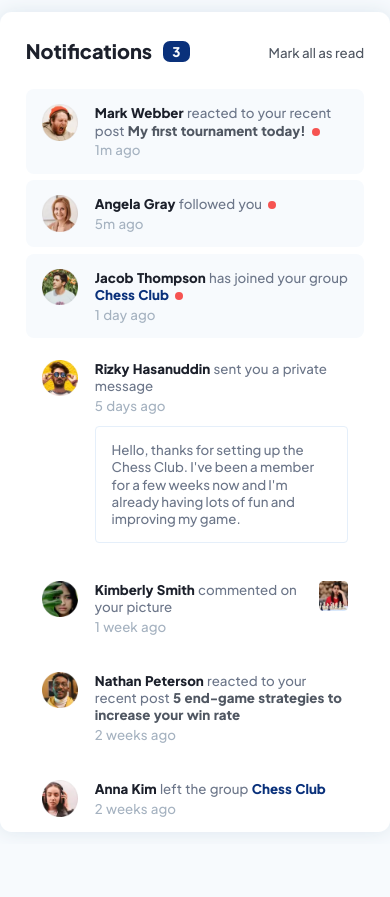
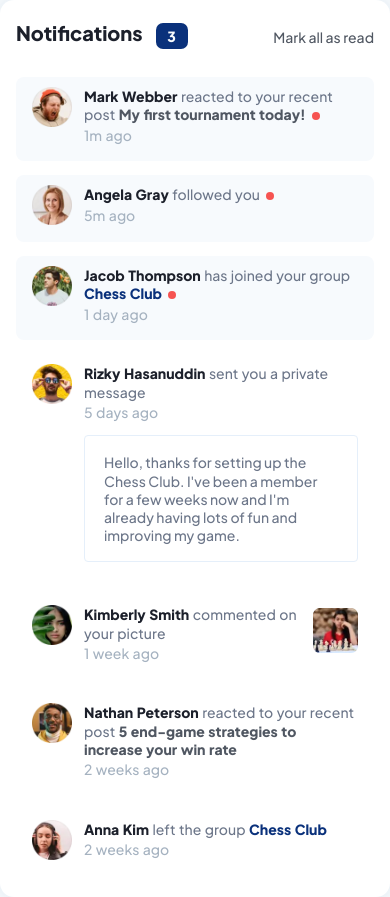
Before and after one commit to Himanshu-196018/notification-page-with-animation, a React (Vite) app: page / in a window 390 px wide. Before the commit the page ends 844 px from the top, so only its background shows below. Built offline with nearby package versions, Linux system fonts and the light colour scheme.

Commit message:
style for mobile complete

```diff
--- a/src/styles/index.css
+++ b/src/styles/index.css
@@ -163,8 +163,20 @@ a {
 }
 
 .pictures {
+  width: 5.1rem;
+  height: 5rem;
+  display: grid;
+  border-radius: 8px;
+  place-content: center;
+  &:hover {
+    background-color: var(--light-grayish-blue2);
+  }
+}
+
+.pictures img {
   width: 4.5rem;
-  justify-self: flex-end;
+  height: 4.5rem;
+  place-content: center;
 }
 
 a:hover,
@@ -174,7 +186,30 @@ a:hover,
 
 /* styling for mobiles */
 @media screen and (max-width: 500px) {
-  html {
-    font-size: 52%;
+  body {
+    font-size: 1.4rem;
+  }
+  main {
+    margin: 2rem 1.6rem;
+  }
+  h1 {
+    font-size: 2rem;
+  }
+  .btn {
+    font-size: 1.4rem;
+  }
+  ul {
+    margin-top: 2.8rem;
+    row-gap: 1.4rem;
+  }
+  .flex-container {
+    padding: 1rem 1.6rem 1.7rem;
+  }
+  .avatar-img {
+    width: 4rem;
+    height: 4rem;
+  }
+  .notification-content {
+    margin-left: 1.2rem;
   }
 }
```
